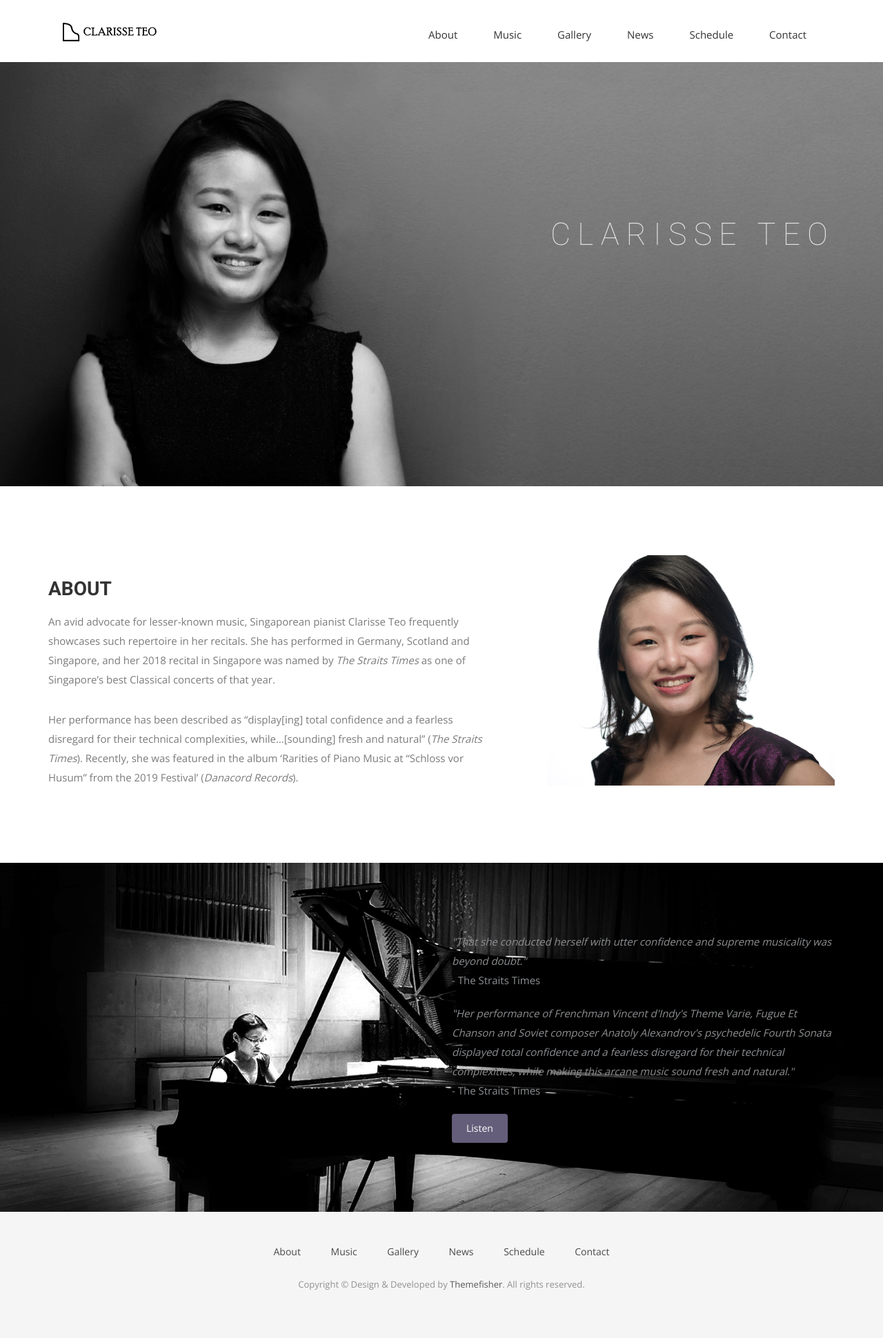
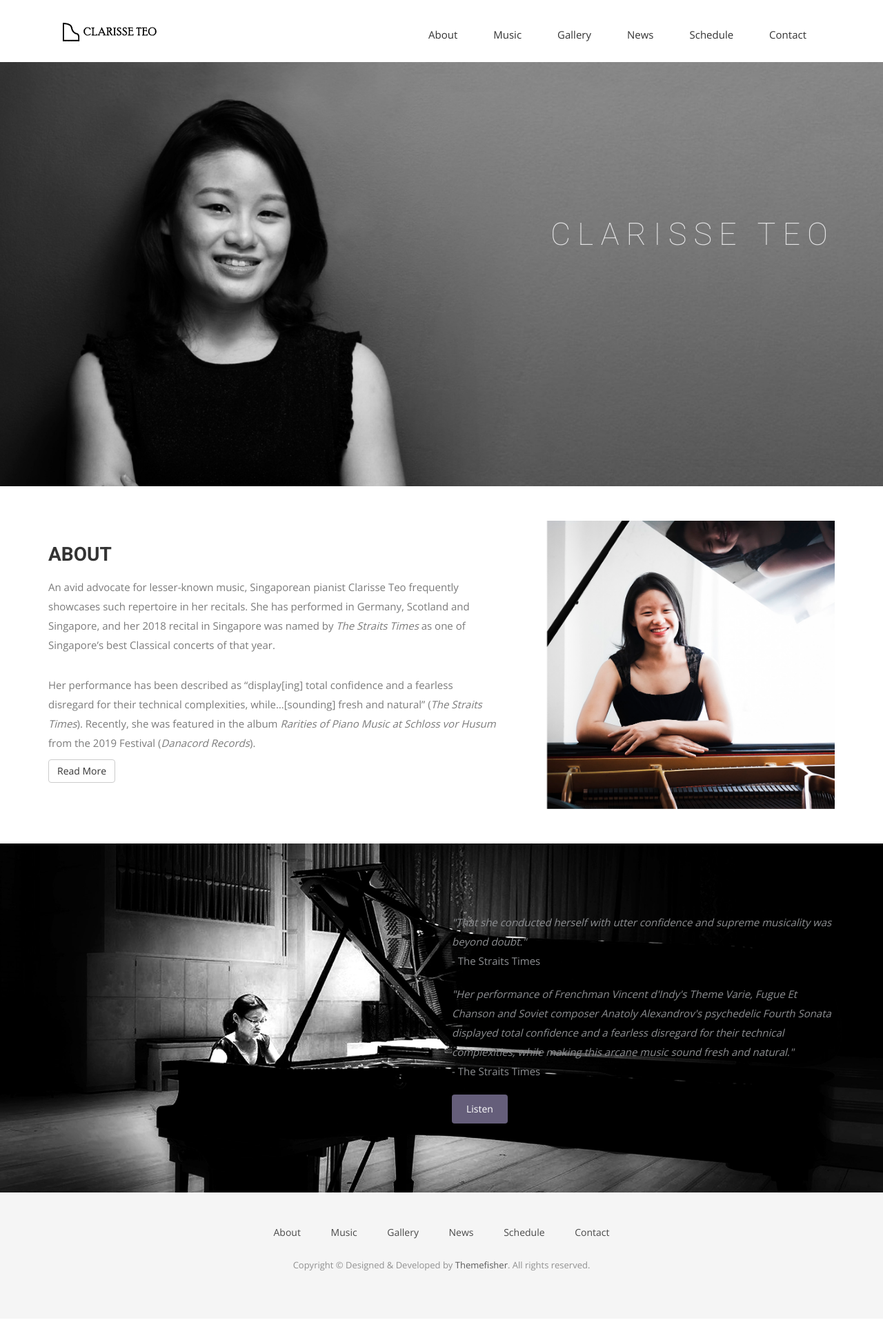
Before and after one commit to clarisseteo/clarisseteo.github.io, a Jekyll site: the page built from index.html, in a window 1280 px wide. Shown: the whole page at 69% size. Built offline with Jekyll 4.4.1, drawn with Linux system fonts in a browser that asks for light colours; nearby versions of some CDN libraries; some web fonts are replaced; after the commit the page ends 1912 px from its top, so only the background shows below that.

Commit message:
about page

```diff
--- a/_includes/footer.html
+++ b/_includes/footer.html
@@ -13,7 +13,7 @@
             <li><a href="{{ site.baseurl }}/contact">Contact</a></li>
           </ul>
         </div>
-        <p>Copyright &copy; Design &amp; Developed by <a href="http://www.themefisher.com">Themefisher</a>. All rights reserved.</p>
+        <p>Copyright &copy; Designed &amp; Developed by <a href="http://www.themefisher.com">Themefisher</a>. All rights reserved.</p>
       </div>
     </div>
   </div>
--- a/_includes/header.html
+++ b/_includes/header.html
@@ -21,7 +21,7 @@
             <!-- Collect the nav links, forms, and other content for toggling -->
             <div class="collapse navbar-collapse" id="bs-example-navbar-collapse-1">
               <ul class="nav navbar-nav navbar-right">
-                <li><a href="#">About</a></li>
+                <li><a href="{{ site.baseurl }}/about">About</a></li>
                 <li><a href="{{ site.baseurl }}/music">Music</a></li>
 
                 <li><a href="#">Gallery</a></li>
--- a/css/airspace.css
+++ b/css/airspace.css
@@ -139,7 +139,7 @@
 	wrapper Start
 --*/
 #intro {
-  padding: 100px 0;
+  padding: 50px 0;
 }
 #intro .block h2 {
   padding-top: 35px;
@@ -207,7 +207,7 @@
   bottom: 0;
   width: 100%;
   height: 100%;
-  background: #1d192c;
+  /*--background: #1d192c;--*/
   opacity: 0.8;
 }
 #call-to-action h2 {
@@ -271,7 +271,7 @@
 	content Start
 --*/
 #testimonial {
-  padding: 100px 0;
+  padding: 0;
 }
 #testimonial .block h2 {
   line-height: 27px;
@@ -304,12 +304,13 @@
   border: 1px solid #dedede;
   padding: 24px;
   margin: 0 auto;
+  /*--font-style: italic;--*/
 }
 #testimonial .testimonial-carousel img {
   padding-bottom: 38px;
 }
 #testimonial .testimonial-carousel p {
-  line-height: 28px;
+  line-height: 32px;
   font-weight: 300;
   padding-bottom: 20px;
 }
--- a/index.html
+++ b/index.html
@@ -26,11 +26,12 @@
         <div class="block">
           <div class="section-title">
             <h2>About</h2>
-
           </div>
           <p>An avid advocate for lesser-known music, Singaporean pianist Clarisse Teo frequently showcases such repertoire in her recitals. She has performed in Germany, Scotland and Singapore, and her 2018 recital in Singapore was named by <i>The Straits Times</i> as one of Singapore’s best Classical concerts of that year.</p>
-          <p>Her performance has been described as “display[ing] total confidence and a fearless disregard for their technical complexities, while…[sounding] fresh and natural” (<i>The Straits Times</i>). Recently, she was featured in the album ‘Rarities of Piano Music at “Schloss vor Husum” from the 2019 Festival’ (<i>Danacord Records</i>).</p>
-        </div>
+          <p>Her performance has been described as “display[ing] total confidence and a fearless disregard for their technical complexities, while…[sounding] fresh and natural” (<i>The Straits Times</i>). Recently, she was featured in the album <i>Rarities of Piano Music at Schloss vor Husum</i> from the 2019 Festival (<i>Danacord Records</i>).</p>
+         </div>
+
+         <a href="{{ site.baseurl }}/about" class="btn btn-default btn-call-to-action">Read More</a>
       </div><!-- .col-md-7 close -->
       <div class="col-md-5 col-sm-12">
         <div class="block">
@@ -48,8 +49,7 @@
      <!--  <h2>WE BELIEVE IN GREAT IDEAS</h2>-->
       <p><i>"That she conducted herself with utter confidence and supreme musicality was beyond doubt."</i> <br>- The Straits Times</p>
       <p><i>"Her performance of Frenchman Vincent d'Indy's Theme Varie, Fugue Et Chanson and Soviet composer Anatoly Alexandrov's psychedelic Fourth Sonata displayed total confidence and a fearless disregard for their technical complexities, while making this arcane music sound fresh and natural."</i> <br> - The Straits Times</p>
-
-      <a href="#" class="btn btn-view-works">Listen</a>
+      <a href="{{ site.baseurl }}/music" class="btn btn-view-works">Listen</a>
     </div>
   </div>
 </div>
```
Also changed, not shown: _data/testimonials.yml (+15 -16 lines), about.html (added, +67 -0 lines), img/about-cover.jpg (added), img/wrapper-img.jpg.
